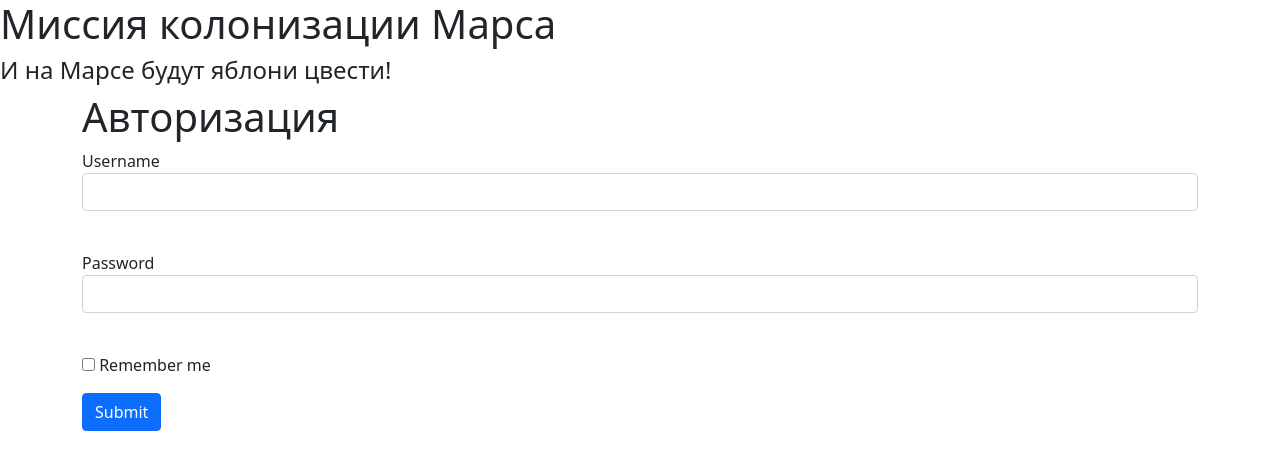
After one commit to yuriiup/LMSFlask, a Flask app: template templates/success.html in a window 1280 px wide. The commit adds this page. Shown: the top 470 px of the page. Run offline with Flask 3, Linux system fonts and the light colour scheme; the template is opened without the code that fills it: most values are stand-ins (such as "Sample title", 1, 10 or a date in 2020); form fields are guessed from the names that the template uses.

Commit message:
four task

```diff
--- a/templates/base.html
+++ b/templates/base.html
@@ -1,6 +1,12 @@
 <!DOCTYPE html>
 <html lang="en">
 <head>
+    <meta charset="utf-8">
+    <meta name="viewport" content="width=device-width, initial-scale=1, shrink-to-fit=no">
+    <link rel="stylesheet"
+          href="https://cdn.jsdelivr.net/npm/bootstrap@5.0.0-beta1/dist/css/bootstrap.min.css"
+          integrity="sha384-giJF6kkoqNQ00vy+HMDP7azOuL0xtbfIcaT9wjKHr8RbDVddVHyTfAAsrekwKmP1"
+          crossorigin="anonymous">
     <meta charset="UTF-8">
     <title>{{title}}</title>
 </head>
@@ -11,5 +17,8 @@
 <h4>
     И на Марсе будут яблони цвести!
 </h4>
+<main role="main" class="container">
+    {% block content %}{% endblock %}
+</main>
 </body>
 </html>
--- /dev/null
+++ b/templates/success.html
@@ -0,0 +1,28 @@
+{% extends "base.html" %}
+
+{% block content %}
+<h1>Авторизация</h1>
+<form action="" method="post" novalidate>
+    {{ form.hidden_tag() }}
+    <p>
+        {{ form.username.label }}<br>
+        {{ form.username(class="form-control") }}<br>
+        {% for error in form.username.errors %}
+    <div class="alert alert-danger" role="alert">
+        {{ error }}
+    </div>
+    {% endfor %}
+    </p>
+    <p>
+        {{ form.password.label }}<br>
+        {{ form.password(class="form-control", type="password") }}<br>
+        {% for error in form.password.errors %}
+    <div class="alert alert-danger" role="alert">
+        {{ error }}
+    </div>
+    {% endfor %}
+    </p>
+    <p>{{ form.remember_me() }} {{ form.remember_me.label }}</p>
+    <p>{{ form.submit(type="submit", class="btn btn-primary") }}</p>
+</form>
+{% endblock %}
```
Also changed, not shown: templates/login.html (added, +26 -0 lines).
